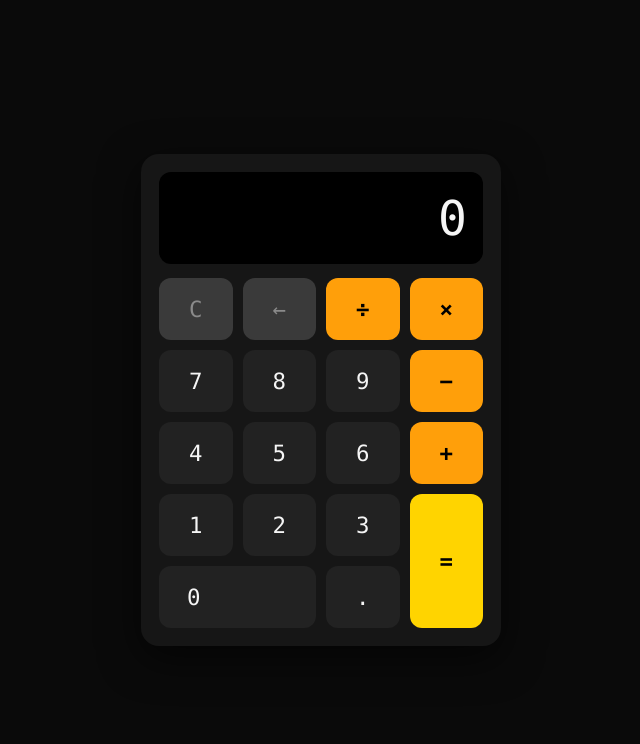
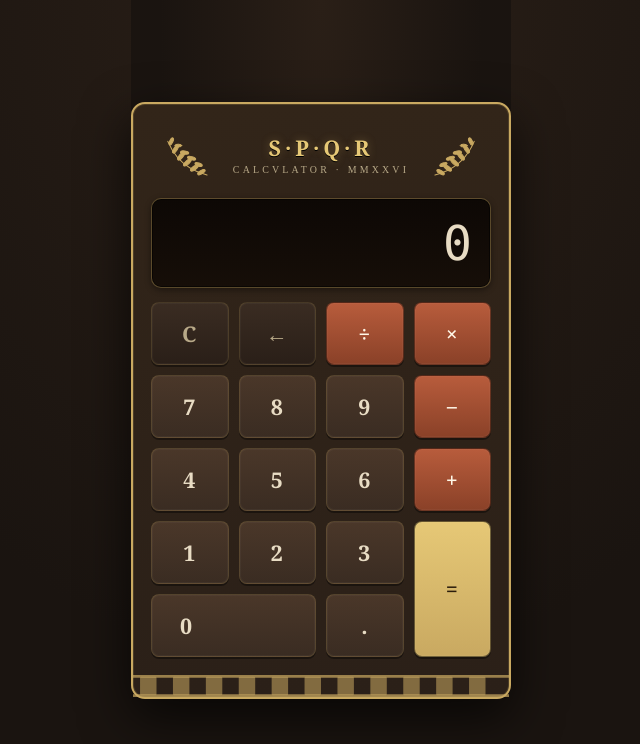
Before and after one commit to danielacabral-web/calculadora-aiox, a website with bundled scripts: page calculadora/index.html in a window 1280 px wide. Shown: the whole page, without its empty margins (319-959 px from the left). Built offline with nearby package versions, Linux system fonts and the light colour scheme.

Commit message:
feat(ui): tema romano — louros, SPQR, colunata e paleta ouro/marmore/terracota (#2)

```diff
--- a/calculadora/index.html
+++ b/calculadora/index.html
@@ -3,11 +3,50 @@
 <head>
   <meta charset="utf-8" />
   <meta name="viewport" content="width=device-width, initial-scale=1" />
-  <title>Calculadora AIOX</title>
+  <title>Calculadora AIOX · SPQR</title>
   <link rel="stylesheet" href="styles.css" />
 </head>
 <body>
   <main class="calc">
+    <header class="crown" aria-hidden="true">
+      <svg class="laurel laurel--left" viewBox="0 0 80 80" fill="none">
+        <g stroke="currentColor" stroke-width="1.4" stroke-linecap="round" fill="currentColor">
+          <path d="M70 70 Q 30 60 14 22" stroke-width="1.6" fill="none"/>
+          <ellipse cx="62" cy="66" rx="6" ry="2.4" transform="rotate(-30 62 66)"/>
+          <ellipse cx="52" cy="60" rx="6.5" ry="2.6" transform="rotate(-35 52 60)"/>
+          <ellipse cx="42" cy="52" rx="7" ry="2.7" transform="rotate(-42 42 52)"/>
+          <ellipse cx="33" cy="43" rx="7" ry="2.7" transform="rotate(-50 33 43)"/>
+          <ellipse cx="25" cy="33" rx="6.5" ry="2.6" transform="rotate(-58 25 33)"/>
+          <ellipse cx="19" cy="22" rx="5.5" ry="2.3" transform="rotate(-65 19 22)"/>
+          <ellipse cx="58" cy="55" rx="5.5" ry="2.2" transform="rotate(20 58 55)"/>
+          <ellipse cx="48" cy="46" rx="6" ry="2.3" transform="rotate(15 48 46)"/>
+          <ellipse cx="38" cy="38" rx="6" ry="2.3" transform="rotate(8 38 38)"/>
+          <ellipse cx="29" cy="28" rx="5" ry="2" transform="rotate(0 29 28)"/>
+        </g>
+      </svg>
+
+      <div class="crest">
+        <span class="spqr">S·P·Q·R</span>
+        <span class="motto">CALCVLATOR · MMXXVI</span>
+      </div>
+
+      <svg class="laurel laurel--right" viewBox="0 0 80 80" fill="none">
+        <g stroke="currentColor" stroke-width="1.4" stroke-linecap="round" fill="currentColor">
+          <path d="M10 70 Q 50 60 66 22" stroke-width="1.6" fill="none"/>
+          <ellipse cx="18" cy="66" rx="6" ry="2.4" transform="rotate(30 18 66)"/>
+          <ellipse cx="28" cy="60" rx="6.5" ry="2.6" transform="rotate(35 28 60)"/>
+          <ellipse cx="38" cy="52" rx="7" ry="2.7" transform="rotate(42 38 52)"/>
+          <ellipse cx="47" cy="43" rx="7" ry="2.7" transform="rotate(50 47 43)"/>
+          <ellipse cx="55" cy="33" rx="6.5" ry="2.6" transform="rotate(58 55 33)"/>
+          <ellipse cx="61" cy="22" rx="5.5" ry="2.3" transform="rotate(65 61 22)"/>
+          <ellipse cx="22" cy="55" rx="5.5" ry="2.2" transform="rotate(-20 22 55)"/>
+          <ellipse cx="32" cy="46" rx="6" ry="2.3" transform="rotate(-15 32 46)"/>
+          <ellipse cx="42" cy="38" rx="6" ry="2.3" transform="rotate(-8 42 38)"/>
+          <ellipse cx="51" cy="28" rx="5" ry="2" transform="rotate(0 51 28)"/>
+        </g>
+      </svg>
+    </header>
+
     <output id="display" class="display" aria-live="polite">0</output>
 
     <div class="keypad" role="group" aria-label="Teclado da calculadora">
@@ -34,6 +73,26 @@
       <button class="key key--zero" data-key="0" aria-label="Zero" style="grid-column: span 2">0</button>
       <button class="key" data-key="." aria-label="Vírgula decimal">.</button>
     </div>
+
+    <footer class="columns" aria-hidden="true">
+      <svg viewBox="0 0 320 24" preserveAspectRatio="none" class="columns-svg">
+        <g fill="currentColor" opacity="0.55">
+          <rect x="6"   y="2" width="14" height="20" rx="1"/>
+          <rect x="34"  y="2" width="14" height="20" rx="1"/>
+          <rect x="62"  y="2" width="14" height="20" rx="1"/>
+          <rect x="90"  y="2" width="14" height="20" rx="1"/>
+          <rect x="118" y="2" width="14" height="20" rx="1"/>
+          <rect x="146" y="2" width="14" height="20" rx="1"/>
+          <rect x="174" y="2" width="14" height="20" rx="1"/>
+          <rect x="202" y="2" width="14" height="20" rx="1"/>
+          <rect x="230" y="2" width="14" height="20" rx="1"/>
+          <rect x="258" y="2" width="14" height="20" rx="1"/>
+          <rect x="286" y="2" width="14" height="20" rx="1"/>
+        </g>
+        <rect x="0" y="0" width="320" height="3" fill="currentColor" opacity="0.7"/>
+        <rect x="0" y="21" width="320" height="3" fill="currentColor" opacity="0.7"/>
+      </svg>
+    </footer>
   </main>
   <script type="module" src="src/main.js"></script>
 </body>
--- a/calculadora/styles.css
+++ b/calculadora/styles.css
@@ -1,51 +1,101 @@
 :root {
-  --bg: #0a0a0a;
-  --surface: #161616;
-  --surface-2: #222;
-  --text: #f5f5f5;
-  --muted: #8a8a8a;
-  --accent: #ffd400;
-  --op: #ff9f0a;
-  --danger: #ff453a;
+  --bg: #1a1410;
+  --surface: #2b2018;
+  --surface-2: #3a2c22;
+  --text: #f4ead5;
+  --muted: #b8a988;
+  --marble: #e8dcc4;
+  --gold: #c9a961;
+  --gold-bright: #e6c876;
+  --terracotta: #b85c3c;
+  --danger: #d04545;
 }
 
 * { box-sizing: border-box; }
 
 html, body {
   margin: 0;
-  background: var(--bg);
+  background:
+    radial-gradient(ellipse at top, #2a1f17 0%, var(--bg) 60%),
+    var(--bg);
   color: var(--text);
-  font-family: ui-monospace, "SF Mono", Menlo, Consolas, monospace;
+  font-family: "Trajan Pro", "Cinzel", "Times New Roman", Georgia, serif;
   min-height: 100vh;
   display: grid;
   place-items: center;
 }
 
 .calc {
-  width: min(360px, 92vw);
-  background: var(--surface);
-  padding: 18px;
-  border-radius: 18px;
+  width: min(380px, 94vw);
+  background: linear-gradient(180deg, #322519 0%, var(--surface) 100%);
+  padding: 18px 18px 0;
+  border-radius: 14px;
   display: grid;
   gap: 14px;
-  box-shadow: 0 12px 40px rgba(0,0,0,0.6);
+  border: 2px solid var(--gold);
+  box-shadow:
+    0 0 0 1px rgba(201, 169, 97, 0.2) inset,
+    0 18px 50px rgba(0, 0, 0, 0.7);
+  position: relative;
 }
 
+/* Coroa de louros + brasão SPQR */
+.crown {
+  display: grid;
+  grid-template-columns: 1fr auto 1fr;
+  align-items: center;
+  gap: 12px;
+  padding: 4px 0 2px;
+  color: var(--gold);
+}
+
+.laurel {
+  width: 56px;
+  height: 56px;
+  justify-self: center;
+}
+
+.crest {
+  display: flex;
+  flex-direction: column;
+  align-items: center;
+  gap: 2px;
+}
+.spqr {
+  font-family: "Cinzel", "Trajan Pro", Georgia, serif;
+  font-weight: 700;
+  font-size: 1.35rem;
+  letter-spacing: 0.18em;
+  color: var(--gold-bright);
+  text-shadow: 0 1px 0 #000, 0 0 8px rgba(201, 169, 97, 0.35);
+}
+.motto {
+  font-size: 0.62rem;
+  letter-spacing: 0.32em;
+  color: var(--muted);
+  text-transform: uppercase;
+}
+
+/* Display em "mármore escuro" com moldura dourada */
 .display {
-  background: #000;
-  color: var(--text);
+  background: linear-gradient(180deg, #0d0805 0%, #160e08 100%);
+  color: var(--marble);
+  font-family: ui-monospace, "SF Mono", Menlo, Consolas, monospace;
   font-size: clamp(2rem, 8vw, 3rem);
   text-align: right;
-  padding: 18px 16px;
-  border-radius: 12px;
+  padding: 16px 18px;
+  border-radius: 10px;
   min-height: 84px;
   overflow: hidden;
   word-break: break-all;
   display: flex;
   align-items: flex-end;
   justify-content: flex-end;
+  border: 1px solid rgba(201, 169, 97, 0.4);
+  box-shadow:
+    0 0 0 1px rgba(0,0,0,0.6) inset,
+    0 2px 6px rgba(0, 0, 0, 0.4);
 }
-
 .display.errored { color: var(--danger); }
 
 .keypad {
@@ -56,20 +106,51 @@ html, body {
 
 .key {
   appearance: none;
-  border: 0;
-  background: var(--surface-2);
-  color: var(--text);
-  font: inherit;
-  font-size: 1.4rem;
-  padding: 18px 0;
-  border-radius: 12px;
+  border: 1px solid rgba(201, 169, 97, 0.18);
+  background: linear-gradient(180deg, #4a3729 0%, var(--surface-2) 100%);
+  color: var(--marble);
+  font-family: "Cinzel", "Trajan Pro", Georgia, serif;
+  font-size: 1.35rem;
+  font-weight: 600;
+  letter-spacing: 0.04em;
+  padding: 16px 0;
+  border-radius: 8px;
   cursor: pointer;
-  transition: transform .05s ease, background .15s ease;
+  transition: transform .05s ease, background .15s ease, box-shadow .15s ease;
+  box-shadow: 0 2px 0 rgba(0,0,0,0.4), 0 0 0 1px rgba(255,255,255,0.03) inset;
 }
-.key:active { transform: scale(0.96); }
-.key:hover { background: #2c2c2c; }
+.key:active { transform: translateY(1px); box-shadow: 0 0 0 rgba(0,0,0,0.4); }
+.key:hover { background: linear-gradient(180deg, #5a4332 0%, #45342a 100%); }
 
-.key--fn { background: #3a3a3a; color: var(--muted); }
-.key--op { background: var(--op); color: #000; font-weight: 600; }
-.key--eq { background: var(--accent); color: #000; font-weight: 700; }
+.key--fn {
+  background: linear-gradient(180deg, #3a2c22 0%, #2a1f18 100%);
+  color: var(--muted);
+}
+.key--op {
+  background: linear-gradient(180deg, var(--terracotta) 0%, #8a4128 100%);
+  color: #fff8e8;
+  border-color: rgba(0,0,0,0.4);
+}
+.key--op:hover { background: linear-gradient(180deg, #c46a48 0%, #9a4a30 100%); }
+
+.key--eq {
+  background: linear-gradient(180deg, var(--gold-bright) 0%, var(--gold) 100%);
+  color: #2b1d0c;
+  border-color: rgba(0,0,0,0.5);
+  font-weight: 800;
+}
+.key--eq:hover { background: linear-gradient(180deg, #f0d484 0%, #d4b46c 100%); }
+
 .key--zero { text-align: left; padding-left: 28px; }
+
+/* Rodapé com colunatas estilizadas */
+.columns {
+  margin: 4px -18px 0;
+  color: var(--gold);
+  line-height: 0;
+}
+.columns-svg {
+  display: block;
+  width: 100%;
+  height: 22px;
+}
```
